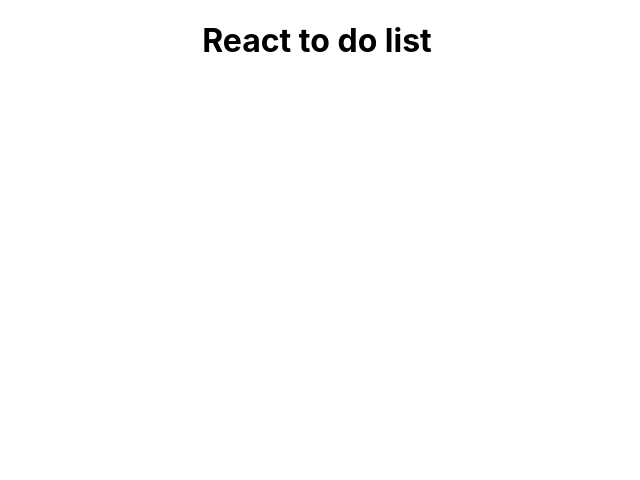
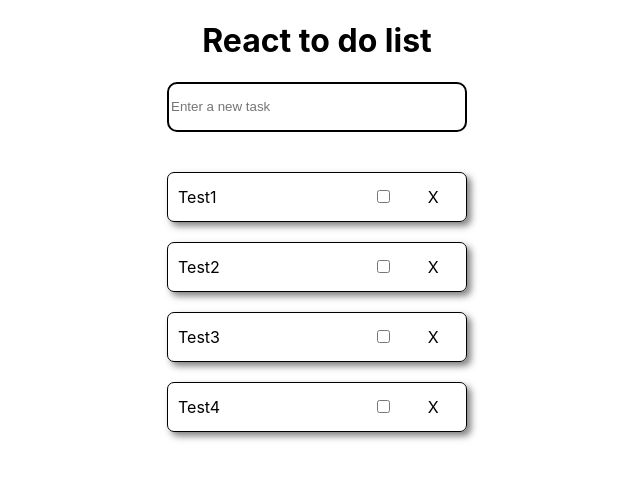
Before and after one commit to TheBridge-FullStackDeveloper/react-to-do-list-exercise, a React (Vite) app: page / in a window 1280 px wide. Shown: the top 480 px of the page, without its empty margins (323-963 px from the left). Built offline with nearby package versions, Linux system fonts and the light colour scheme.

Commit message:
Entrega lista React

```diff
--- a/src/App.css
+++ b/src/App.css
@@ -1,3 +1,7 @@
+* {
+  box-sizing: border-box;
+}
+
 .App {
   text-align: center;
 }
@@ -40,3 +44,45 @@
 button {
   font-size: calc(10px + 2vmin);
 }
+
+.enterTask {
+  width: 300px;
+  height: 50px;
+  border-radius: 10px;
+  border: 2px solid black;
+  margin-bottom: 40px;
+}
+
+.todoList {
+  width: 500px;
+  padding: 15px;
+  height: fit-content;
+  margin: auto;
+  border: 2px solid black;
+}
+.toDoItem {
+  width: 300px;
+  height: 50px;
+  border: 1px solid black;
+  border-radius: 7px;
+  margin: auto;
+  margin-bottom: 20px;
+  padding: 0 10px;
+  box-shadow: 4px 4px 7px rgba(0, 0, 0, 0.5);
+
+  display: flex;
+  justify-content: space-between;
+  align-items: center;
+}
+
+.toDoOptions{
+  height: 100%;
+  width: 100px;
+  display: flex;
+  justify-content: space-around;
+  align-items: center;
+}
+
+.cancelItem {
+  cursor: pointer;
+}
--- a/src/App.jsx
+++ b/src/App.jsx
@@ -2,11 +2,82 @@ import { useState } from 'react'
 import logo from './logo.svg'
 import './App.css'
 
+
+
 function App() {
+  let [tasks, setTasks] = useState([
+    { name: "Test1", status: false },
+    { name: "Test2", status: false },
+    { name: "Test3", status: false },
+    { name: "Test4", status: false }
+  ]);
+
   return (
     <div className="App">
       <h1>React to do list</h1>
+      <input
+        className='enterTask'
+        placeholder="Enter a new task"
+        onKeyDown={(e) => {
+          if (e.key === "Enter") {
+            tasks.push({ name: e.target.value, status: false });
+            const newState = tasks.map((element) => {
+              return element;
+            });
+            e.target.value = "";
+            setTasks(newState);
+          }
+
+        }}
+      />
+
+
+       {tasks.map((task) => {
+         let textDeco = ""
+         if(task.status === false){
+          textDeco = "none"
+         }else {
+           textDeco = "line-through"
+         }
+        return (
+          <div className='toDoItem'>
+            <p style={{ textDecoration: textDeco }}>{task.name}</p>
+            <div className='toDoOptions'>
+              <input
+                type="checkbox"
+                value={task.status}
+                onChange={(e) => {
+                  const newState = tasks.map((element) => {
+                    if (element.name === task.name) {
+                      return { name: element.name, status: !element.status };
+                    }
+                    return element;
+                  });
+                  setTasks(newState);
+                  console.log(newState)
+                }}
+              />
+              <div className="cancelItem" onClick={(e)=> {
+                    const newState = tasks.filter((element)=> {
+                      if (element.name !== task.name) {
+                        return { name: element.name, status: !element.status };
+                      }
+
+                    });
+
+                    setTasks(newState);
+                    console.log(newState)
+                  }
+              }>X</div>
+            </div>
+          </div>
+        );
+      })}
     </div>
+
+
+
+
   )
 }
 
```
